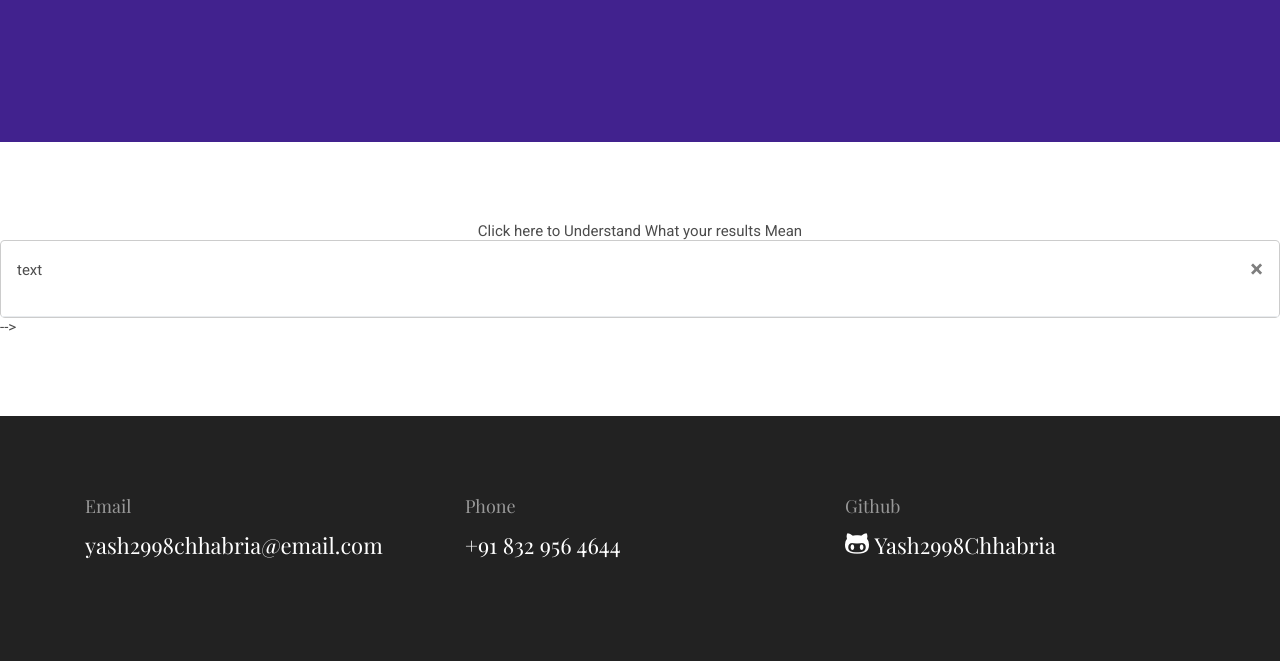
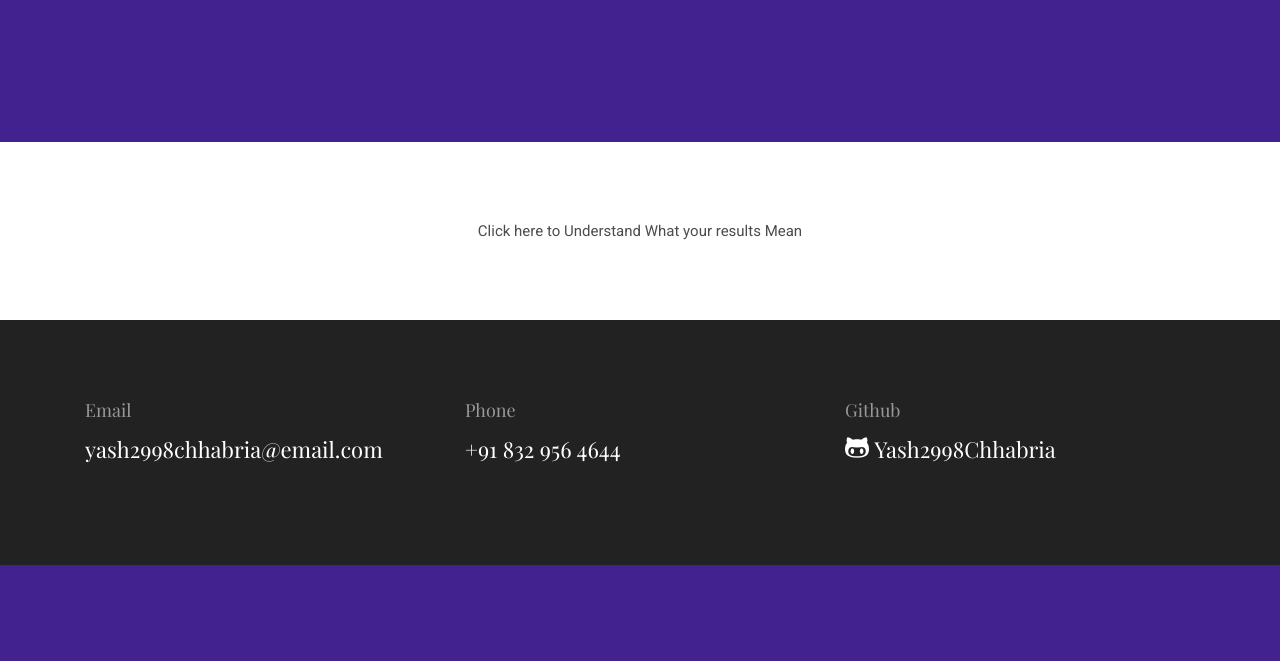
Before and after one commit to yash2998chhabria/Django-RNN, a Django app: page /resultspage/ in a window 1280 px wide. Shown: the part 510-1171 px from the top of the page. After the commit the page ends 1075 px from the top, so only its background shows below. Run offline with Django 3.2, Linux system fonts and the light colour scheme; some libraries are stand-ins or nearby versions.

Commit message:
Update contact.html

```diff
--- a/Templates/contact.html
+++ b/Templates/contact.html
@@ -58,22 +58,6 @@
     </div>
   </div>
 
-  <!-- <div class="modal fade" id="myModal" role="dialog">
-    <div class="modal-dialog">
-
-      <!-- Modal content-->
-      <div class="modal-content">
-        <div class="modal-header">
-          <p>text</p>
-          <button type="button" class="close" data-dismiss="modal">&times;</button>
-        </div>
-        <!-- <div class="modal-body">
-          <p>Some text in the modal.</p>
-        </div> -->
-      </div>
-
-    </div>
-  </div> -->
 </section>
 <!-- /skills -->
 
```
